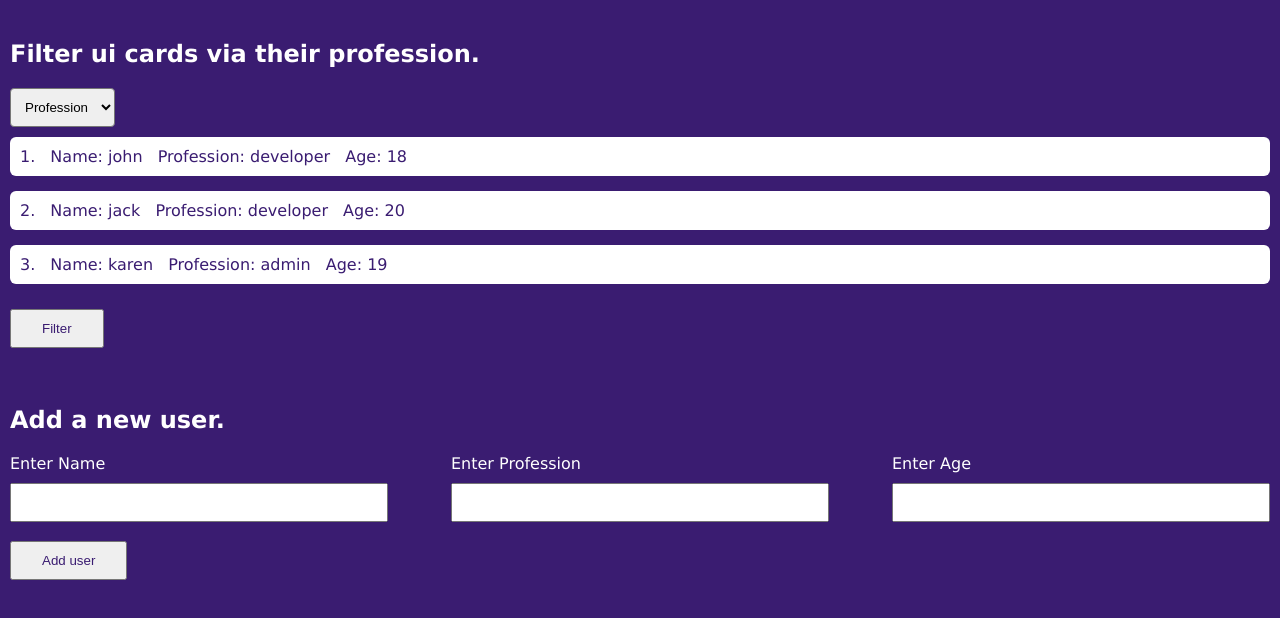
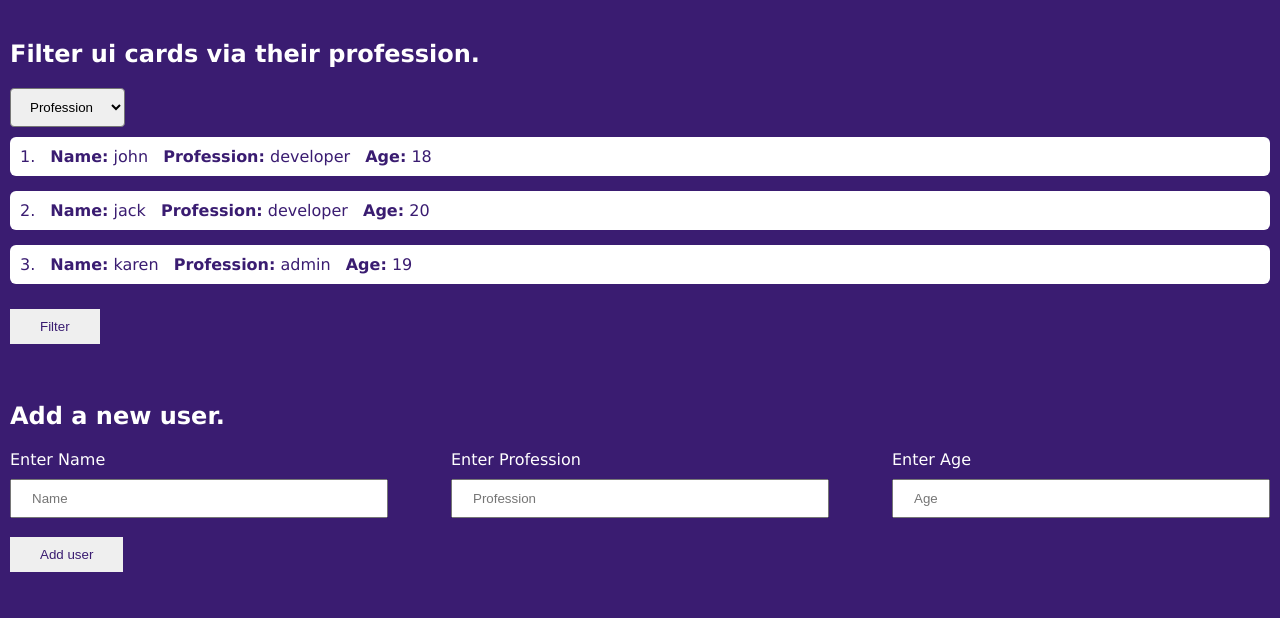
Before and after one commit to kundan-6646/Contests, a plain HTML site: page F2-Contest-2-May/index.html in a window 1280 px wide. Drawn offline with Linux system fonts and the light colour scheme.

Commit message:
F2-contest-2 May Added

```diff
--- a/F2-Contest-2-April/index.html
+++ b/F2-Contest-2-May/index.html
@@ -28,15 +28,15 @@
         <div class="input-container">
             <div class="input-container-item">
                 <label for="name_input">Enter Name</label>
-                <input type="text" name="name_input" id="name_input">
+                <input type="text" name="name_input" id="name_input" placeholder="Name">
             </div>
             <div class="input-container-item">
                 <label for="profession_input">Enter Profession</label>
-                <input type="text" name="profession_input" id="profession_input">
+                <input type="text" name="profession_input" id="profession_input" placeholder="Profession">
             </div>
             <div class="input-container-item">
                 <label for="age_input">Enter Age</label>
-                <input type="number" name="userName" id="age_input">
+                <input type="number" name="userName" id="age_input" placeholder="Age">
             </div>
         </div>
         <br>
--- a/F2-Contest-2-April/script.js
+++ b/F2-Contest-2-May/script.js
@@ -18,9 +18,9 @@ function adduserToUI(user) {
     div.classList.add('card');
 
     div.innerHTML = `<span>${user.id}.</span>
-    <span>Name: ${user.name}</span>
-    <span>Profession: ${user.profession}</span>
-    <span>Age: ${user.age}</span>`;
+    <span><span class="highlight">Name:</span> ${user.name}</span>
+    <span><span class="highlight">Profession:</span> ${user.profession}</span>
+    <span><span class="highlight">Age:</span> ${user.age}</span>`;
 
     dataContainer.appendChild(div);
 }
--- a/F2-Contest-2-April/styles.css
+++ b/F2-Contest-2-May/styles.css
@@ -12,7 +12,7 @@ body {
 }
 
 #profession {
-    padding: 10px;
+    padding: 10px 15px;
     border-radius: 4px;
     outline: none;
 }
@@ -38,12 +38,13 @@ button {
     cursor: pointer;
     color: #3A1C71;
     outline: none;
+    border: none;
 }
 
 button:hover {
     background-color: #3A1C71;
     color: #fff;
-    border: 1px solid #fff;
+    outline: 1px solid #fff;
 
 }
 
@@ -69,3 +70,7 @@ input {
 .hide {
     display: none;
 }
+
+.highlight {
+    font-weight: bold;
+}
```
Also changed, not shown: index.html (+17 -3 lines).
